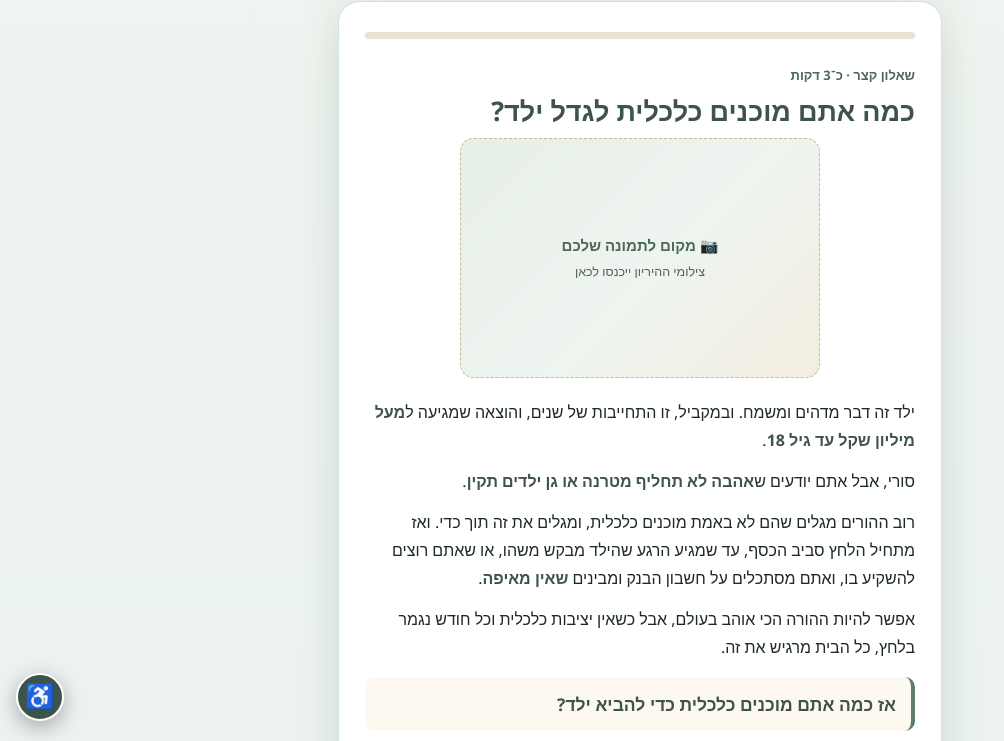
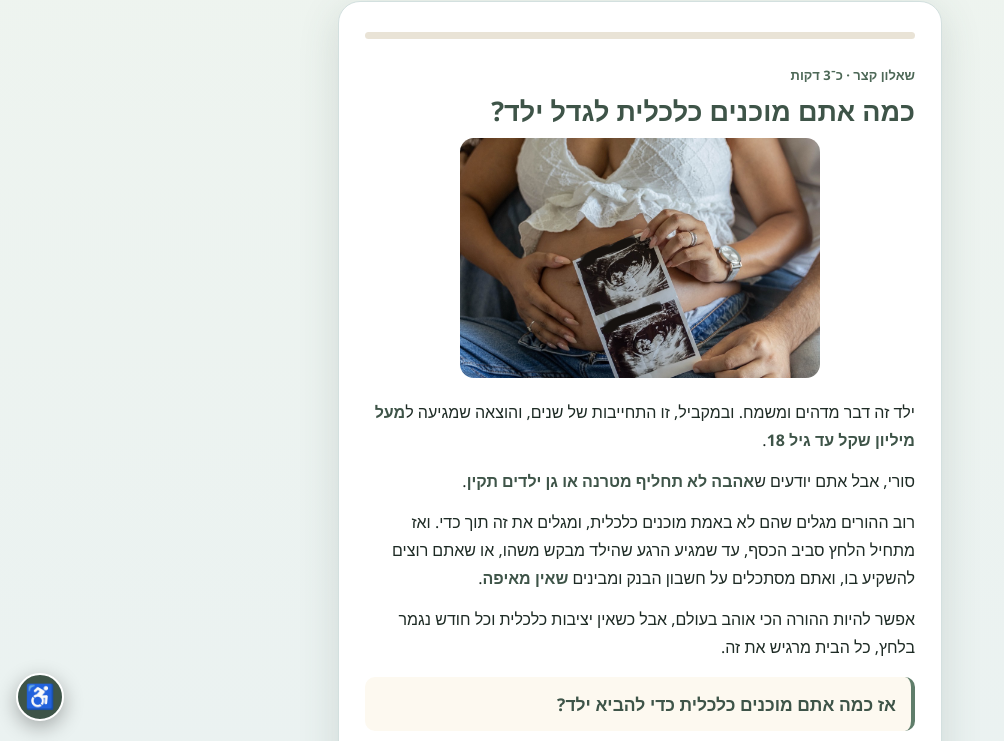
Before and after one commit to talibifinance-del/richlife-muchanut-lida, a plain HTML site: page index.html in a window 1280 px wide. Shown: the part 59-800 px from the top of the page, without its empty margins (0-1004 px from the left). Drawn offline with Linux system fonts and the light colour scheme.

Commit message:
שאלון: תמונת האולטרסאונד בפתיח (פרטים אישיים מוסתרים)

```diff
--- a/index.html
+++ b/index.html
@@ -163,10 +163,9 @@ src="https://www.facebook.com/tr?id=208911198828875&ev=PageView&noscript=1"/></n
     <section id="intro">
       <div class="step-kicker">שאלון קצר · כ־3 דקות</div>
       <h1>כמה אתם מוכנים כלכלית לגדל ילד?</h1>
-      <div class="hero-img" id="heroImg">
-        <div class="ph-t">📷 מקום לתמונה שלכם</div>
-        <div class="ph-s">צילומי ההיריון ייכנסו לכאן</div>
-      </div>
+      <div class="hero-img filled" id="heroImg" role="img"
+           aria-label="ידיים על בטן היריון מחזיקות תדפיס אולטרסאונד"
+           style="background-image:url('images/ultrasound.jpg')"></div>
       <div class="intro-copy">
         <p>ילד זה דבר מדהים ומשמח. ובמקביל, זו התחייבות של שנים, והוצאה שמגיעה ל<b>מעל מיליון שקל עד גיל 18</b>.</p>
         <p>סורי, אבל אתם יודעים ש<b>אהבה לא תחליף מטרנה או גן ילדים תקין</b>.</p>
```
Also changed, not shown: images/ultrasound.jpg (added).
